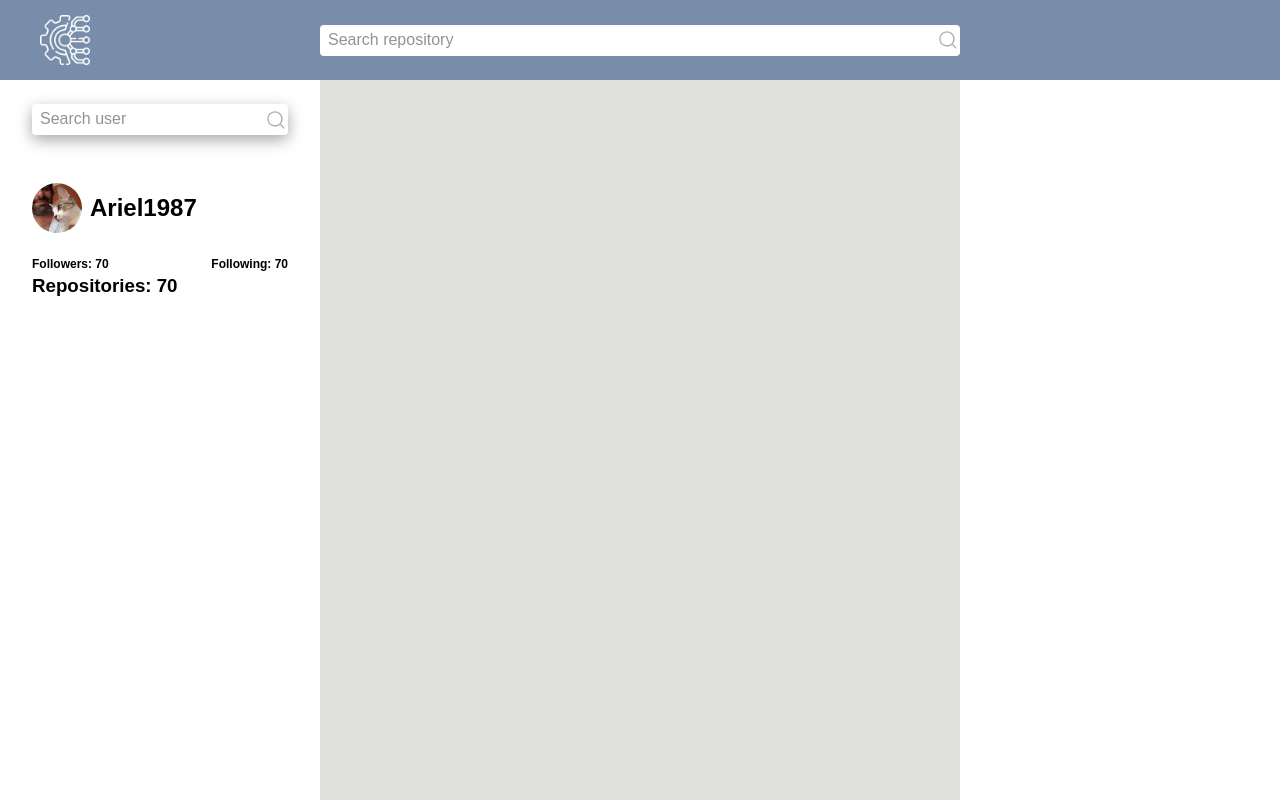
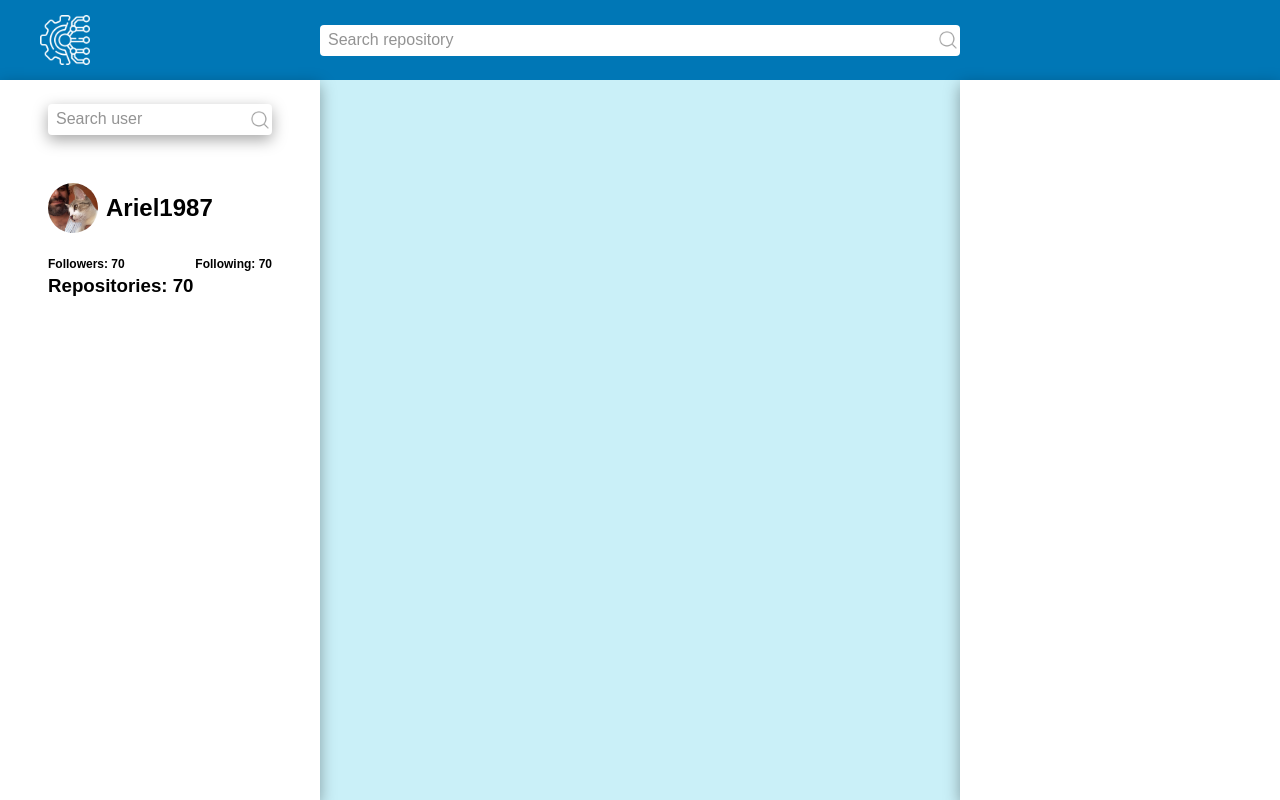
Before and after one commit to Ariel1987/git-app, a React (Create React App) app: page / in a window 1280 px wide. Built offline with nearby package versions, Linux system fonts and the light colour scheme.

Commit message:
feature: change background color

```diff
--- a/src/components/Contributors/Contributors.styles.js
+++ b/src/components/Contributors/Contributors.styles.js
@@ -4,5 +4,6 @@ export const Wrapper = styled.section`
   ${({ theme }) => css`
     background-color: white;
     grid-area: Contributors;
+    box-shadow: rgba(0, 0, 0, 0.35) 0px 5px 15px;;
   `}
 `
--- a/src/components/Header/Header.styles.js
+++ b/src/components/Header/Header.styles.js
@@ -2,7 +2,7 @@ import styled, { css } from 'styled-components'
 
 export const Wrapper = styled.section`
   ${({ theme }) => css`
-    background-color: #778da9;
+    background-color: #0077b6;
     grid-area: Header;
     display: grid;
     grid-template-columns: 1fr 2fr 1fr;
--- a/src/components/Repositories/Repositories.styles.js
+++ b/src/components/Repositories/Repositories.styles.js
@@ -2,7 +2,7 @@ import styled, { css } from 'styled-components'
 
 export const Wrapper = styled.section`
   ${({ theme }) => css`
-    background-color: #e0e1dd;
+    background-color: #caf0f8;
     grid-area: Repositories;
   `}
 `
--- a/src/components/Users/Users.styles.js
+++ b/src/components/Users/Users.styles.js
@@ -4,8 +4,10 @@ export const Wrapper = styled.section`
   ${({ theme }) => css`
     background-color: white;
     grid-area: Users;
-    padding-right: 10%;
-    padding-left: 10%;
+    padding-right: 15%;
+    padding-left: 15%;
+    z-index: 10;
+    box-shadow: rgba(0, 0, 0, 0.35) 0px 5px 15px;
   `}
 `
 
```
